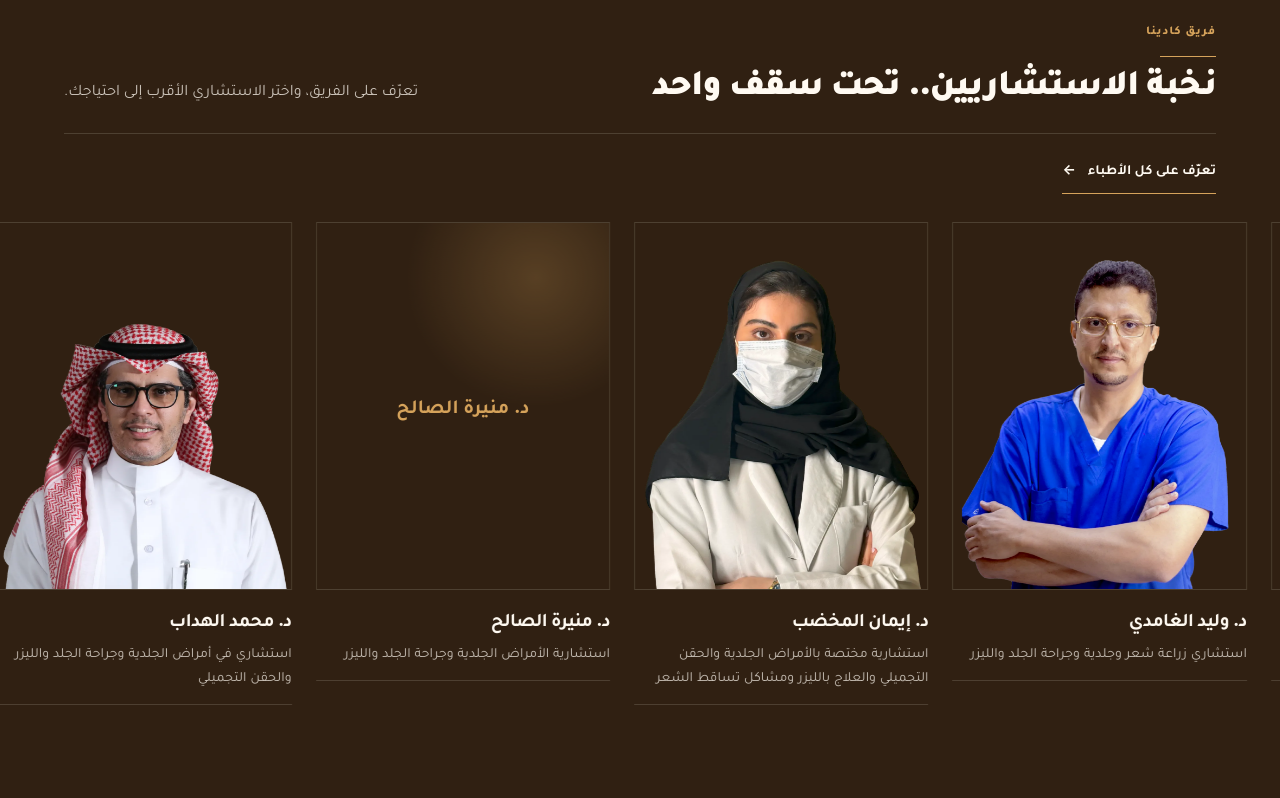
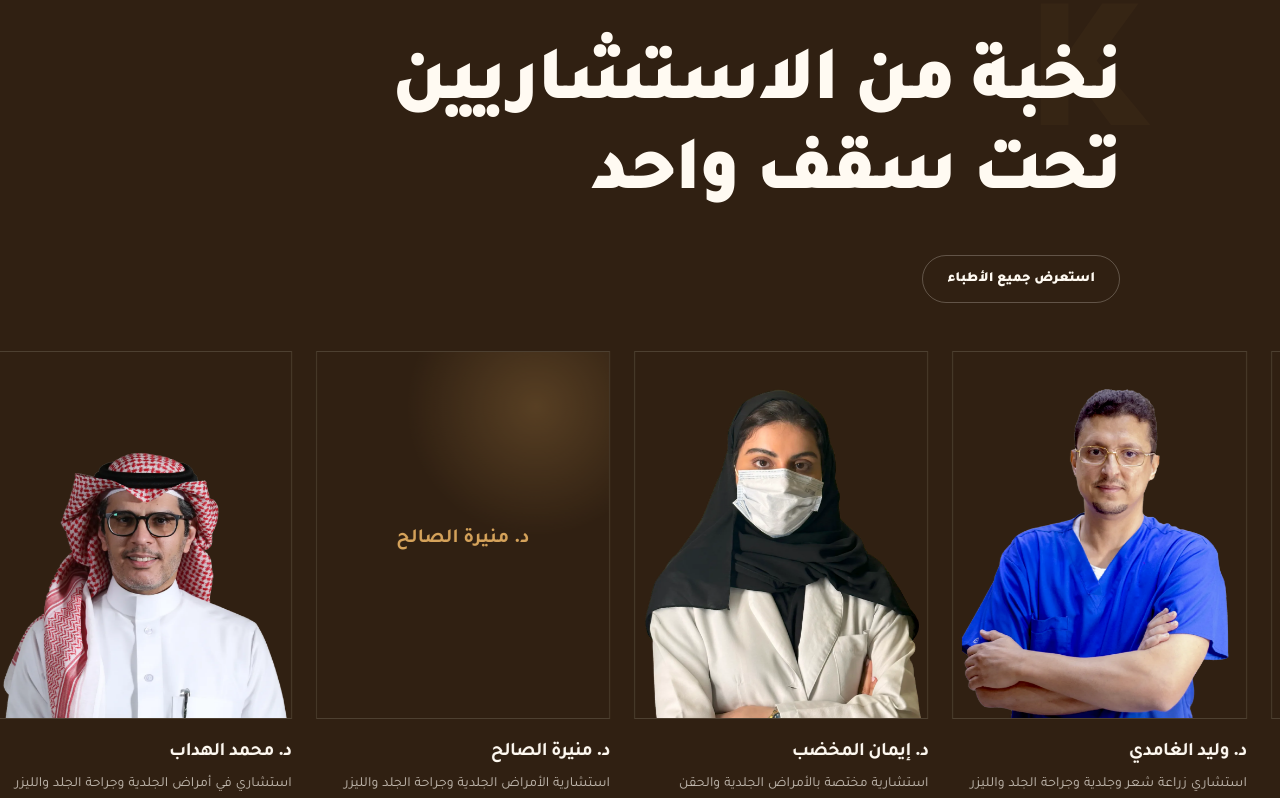
Before and after one commit to mohmmed5205/kadina1, a React (Vite) app in the folder kadina/: page /ar/ in a window 1280 px wide. Shown: the part 2720-3518 px from the top of the page. Built offline with nearby package versions, Linux system fonts and the light colour scheme.

Commit message:
Match doctor showcase to Symphony home rhythm

```diff
--- a/kadina/src/components/home/HomeDoctorsSection.jsx
+++ b/kadina/src/components/home/HomeDoctorsSection.jsx
@@ -1,7 +1,6 @@
 import { useOutletContext } from "react-router-dom";
 import Link from "../routing/LocalizedLink";
 import DoctorsMarquee from "../doctors/DoctorsMarquee";
-import SectionTitle from "../common/SectionTitle";
 import { getDoctorDetails } from "../../data/doctors";
 
 export default function HomeDoctorsSection() {
@@ -9,23 +8,27 @@ export default function HomeDoctorsSection() {
   const doctors = getDoctorDetails(lang);
 
   return (
-    <section className="ds-section scroll-mt-24 overflow-hidden bg-[var(--color-surface)]" id="doctors">
-      <div className="ds-container">
-        <div className="grid gap-5 lg:grid-cols-12 lg:items-end">
-          <div className="lg:col-span-8">
-            <SectionTitle eyebrow={lang === "ar" ? "فريق كادينا" : "Kadina team"} title={lang === "ar" ? "نخبة الاستشاريين.. تحت سقف واحد" : "Leading consultants under one roof"} />
-          </div>
-          <p className="max-w-md text-base leading-8 text-[var(--color-text-muted)] lg:col-span-4 lg:justify-self-end">
-            {lang === "ar" ? "تعرّف على الفريق، واختر الاستشاري الأقرب إلى احتياجك." : "Meet the team and find the consultant whose expertise matches your needs."}
-          </p>
+    <section className="overflow-hidden border-y border-[var(--color-border)] bg-[var(--color-surface)] py-16 sm:py-20 lg:py-24" id="doctors">
+      <div className="ds-container !max-w-5xl">
+        <div className="relative max-w-4xl">
+          <span className="pointer-events-none absolute -start-8 -top-10 text-[12rem] font-black leading-none text-[var(--color-accent)] opacity-[.035]" aria-hidden="true">K</span>
+          <h2 className="relative text-[clamp(2.35rem,6vw,5.75rem)] font-black leading-[1.18] text-[var(--color-accent)]">
+            {lang === "ar"
+              ? "نخبة من الاستشاريين تحت سقف واحد"
+              : "Leading consultants under one roof"}
+          </h2>
+          <Link
+            className="mt-8 inline-flex min-h-12 items-center rounded-full border border-[var(--color-border-strong)] px-6 text-sm font-black text-[var(--color-heading)] transition hover:border-[var(--color-accent)] hover:text-[var(--color-accent)]"
+            to="/doctors"
+          >
+            {lang === "ar" ? "استعرض جميع الأطباء" : "View all doctors"}
+          </Link>
         </div>
       </div>
-      <DoctorsMarquee doctors={doctors} lang={lang} leadingControl={
-          <Link className="inline-flex min-h-11 items-center gap-3 border-b border-[var(--color-accent)] text-sm font-bold" to="/doctors">
-            {lang === "ar" ? "تعرّف على كل الأطباء" : "View all doctors"}
-            <span aria-hidden="true">{lang === "ar" ? "←" : "→"}</span>
-          </Link>
-      } />
+
+      <div className="mt-10 sm:mt-12">
+        <DoctorsMarquee doctors={doctors} lang={lang} />
+      </div>
     </section>
   );
 }
```
